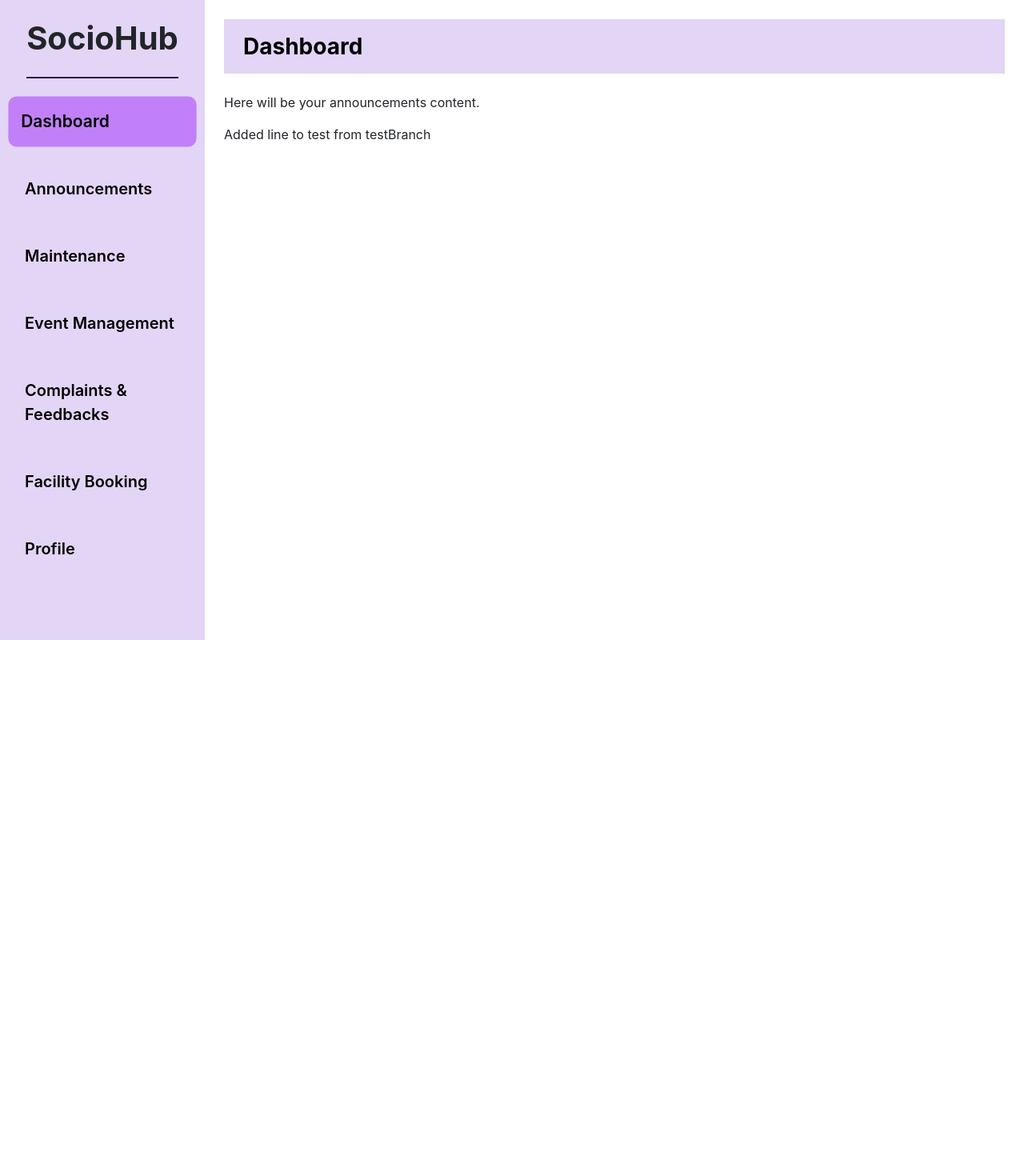
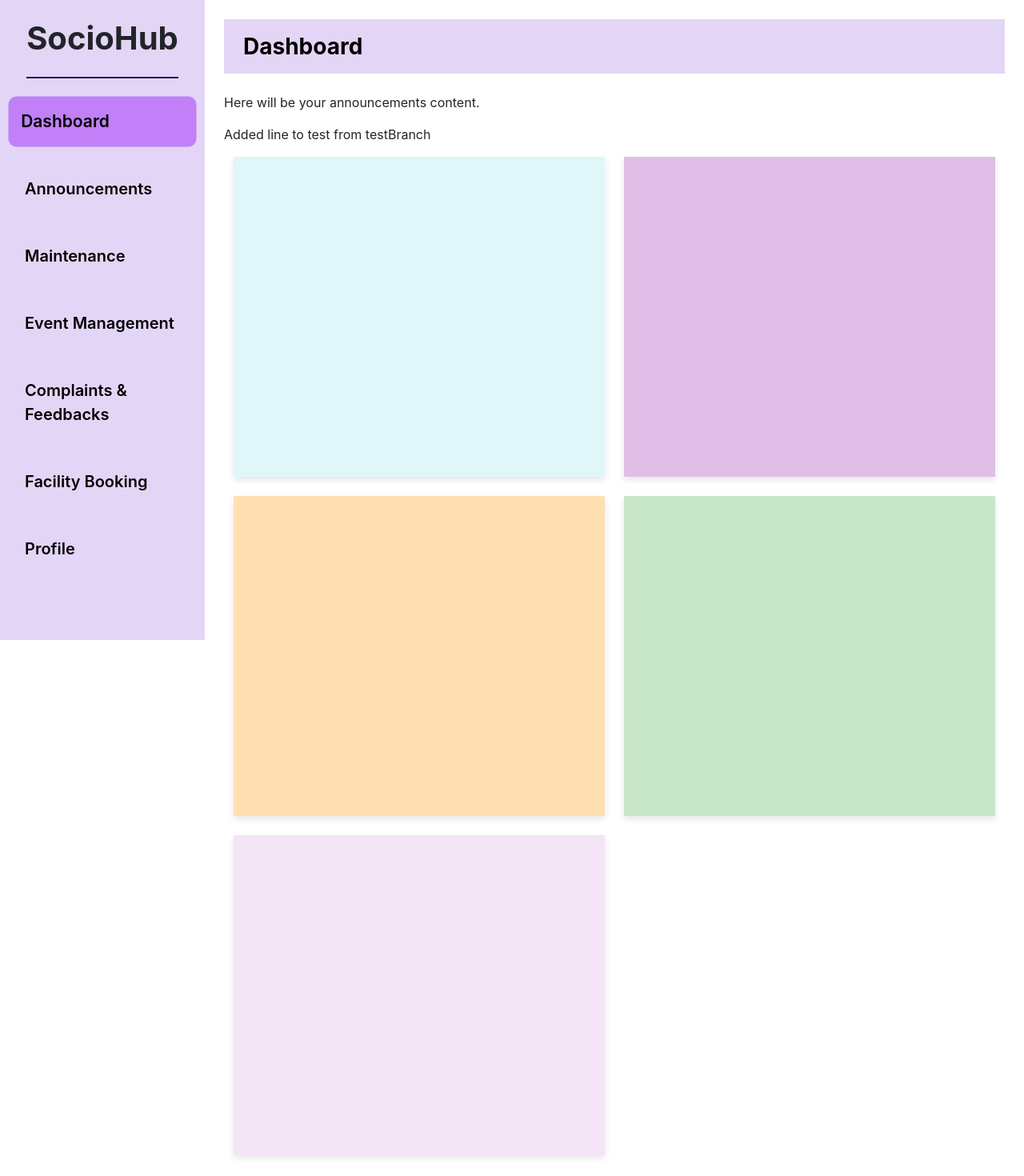
Before and after one commit to OnlineSocietyManagementSystem/OnlineSocietyManagement, a React (Vite) app in the folder client/: page /admin-dashboard in a window 1280 px wide. Shown: the top 1470 px of the page at 80% size. Before the commit the page ends 800 px from the top, so only its background shows below. Built offline with nearby package versions, Linux system fonts and the light colour scheme.

Commit message:
admin dashboard improved

```diff
--- a/client/src/screens/admin_screens/adminDashboard.jsx
+++ b/client/src/screens/admin_screens/adminDashboard.jsx
@@ -29,6 +29,26 @@ function AdminDashboard() {
         </nav>
         <p>Here will be your announcements content.</p>
         <p>Added line to test from testBranch</p>
+
+        <div className="container">
+          <div className="row">
+            <div className="col-md-6 mb-4">
+              <div className="box" style={{ backgroundColor: "#e0f7fa", height: "400px" , boxShadow: "0 4px 8px rgba(0, 0, 0, 0.1)" }}></div>
+            </div>
+            <div className="col-md-6 mb-4">
+              <div className="box" style={{ backgroundColor: "#e1bee7", height: "400px" , boxShadow: "0 4px 8px rgba(0, 0, 0, 0.1)" }}></div>
+            </div>
+            <div className="col-md-6 mb-4">
+              <div className="box" style={{ backgroundColor: "#ffe0b2", height: "400px" , boxShadow: "0 4px 8px rgba(0, 0, 0, 0.1)"}}></div>
+            </div>
+            <div className="col-md-6 mb-4">
+              <div className="box" style={{ backgroundColor: "#c8e6c9", height: "400px" , boxShadow: "0 4px 8px rgba(0, 0, 0, 0.1)"}}></div>
+            </div>
+            <div className="col-md-6 mb-4">
+              <div className="box" style={{ backgroundColor: "#f3e5f5", height: "400px" , boxShadow: "0 4px 8px rgba(0, 0, 0, 0.1)"}}></div>
+            </div>
+          </div>
+        </div>
       </div>
     </div>
   );
```
